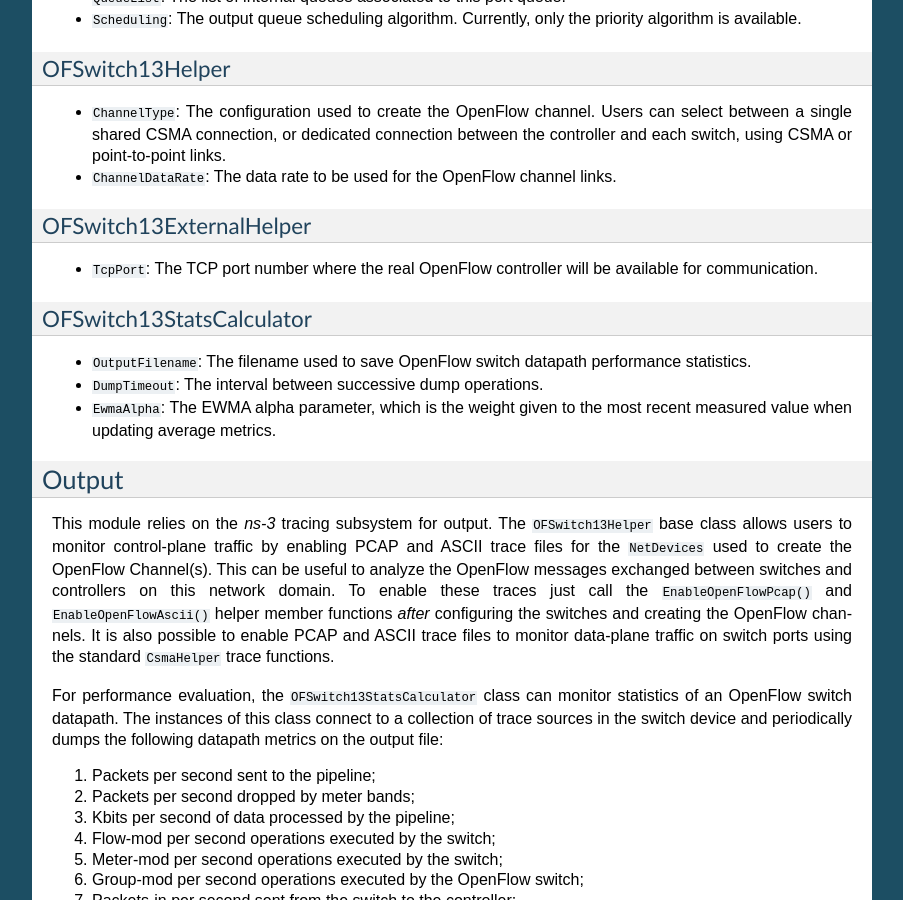
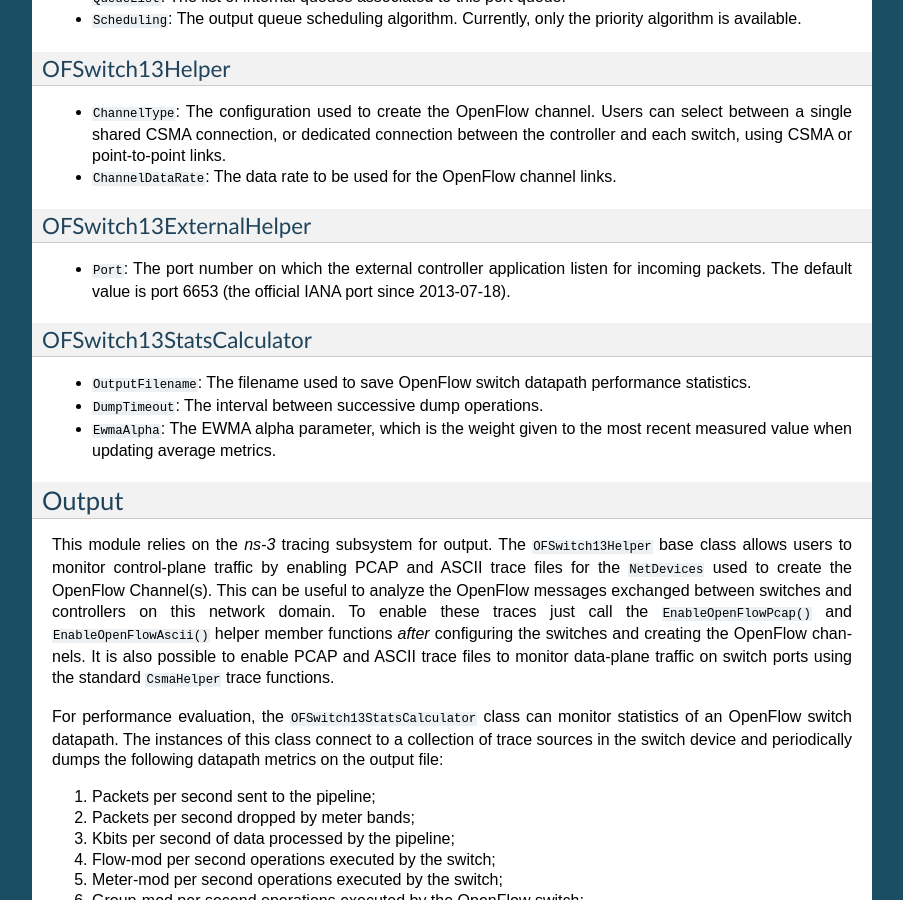
Before and after one commit to ljerezchaves/ofswitch13, a Sphinx documentation site: the page built from doc/source/ofswitch13-usage.rst, in a window 1280 px wide and 900 px high, scrolled down 4997 px. Shown: the whole window, without its empty margins (198-1101 px from the left). Built offline with Sphinx 7.4.7, drawn with Linux system fonts in a browser that asks for light colours; formulas are drawn with MathJax 3.

Commit message:
Renaming external helper port attribute.

```diff
--- a/doc/source/ofswitch13-usage.rst
+++ b/doc/source/ofswitch13-usage.rst
@@ -355,8 +355,9 @@ OFSwitch13Helper
 OFSwitch13ExternalHelper
 ########################
 
-* ``TcpPort``: The TCP port number where the real OpenFlow controller will be
-  available for communication.
+* ``Port``: The port number on which the external controller application
+  listen for incoming packets. The default value is port 6653 (the official
+  IANA port since 2013-07-18).
 
 OFSwitch13StatsCalculator
 #########################
```
Also changed, not shown: 1 other file.
